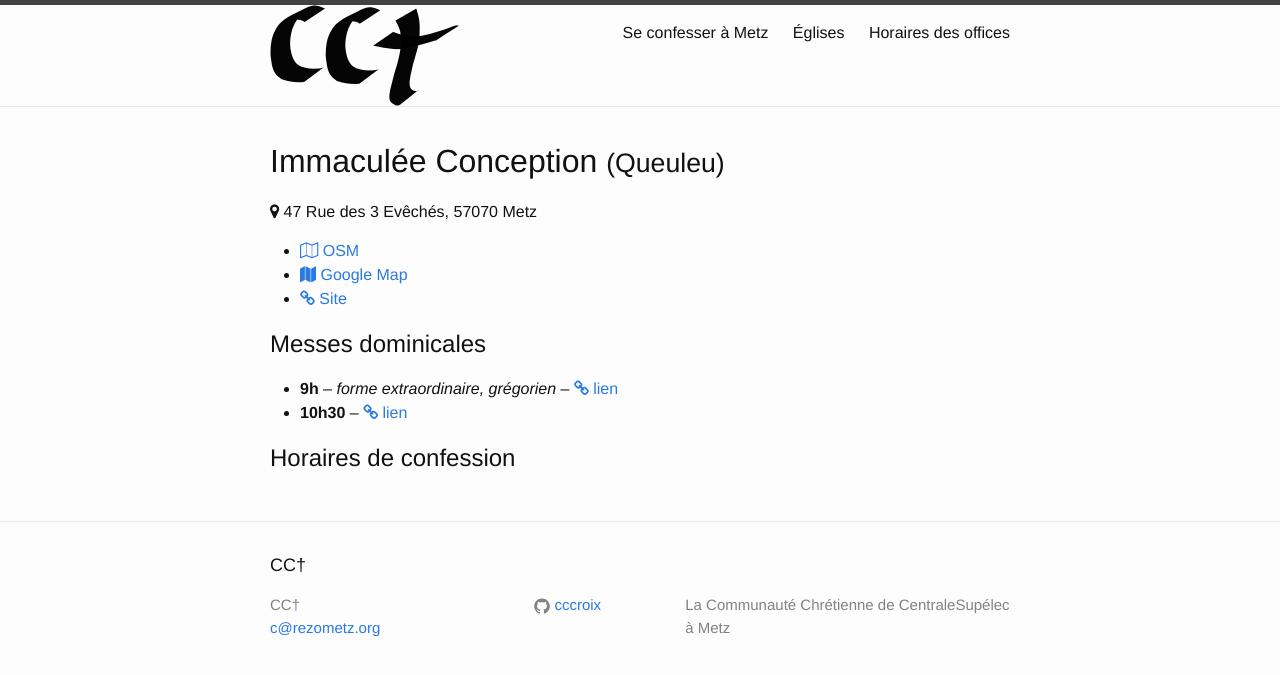
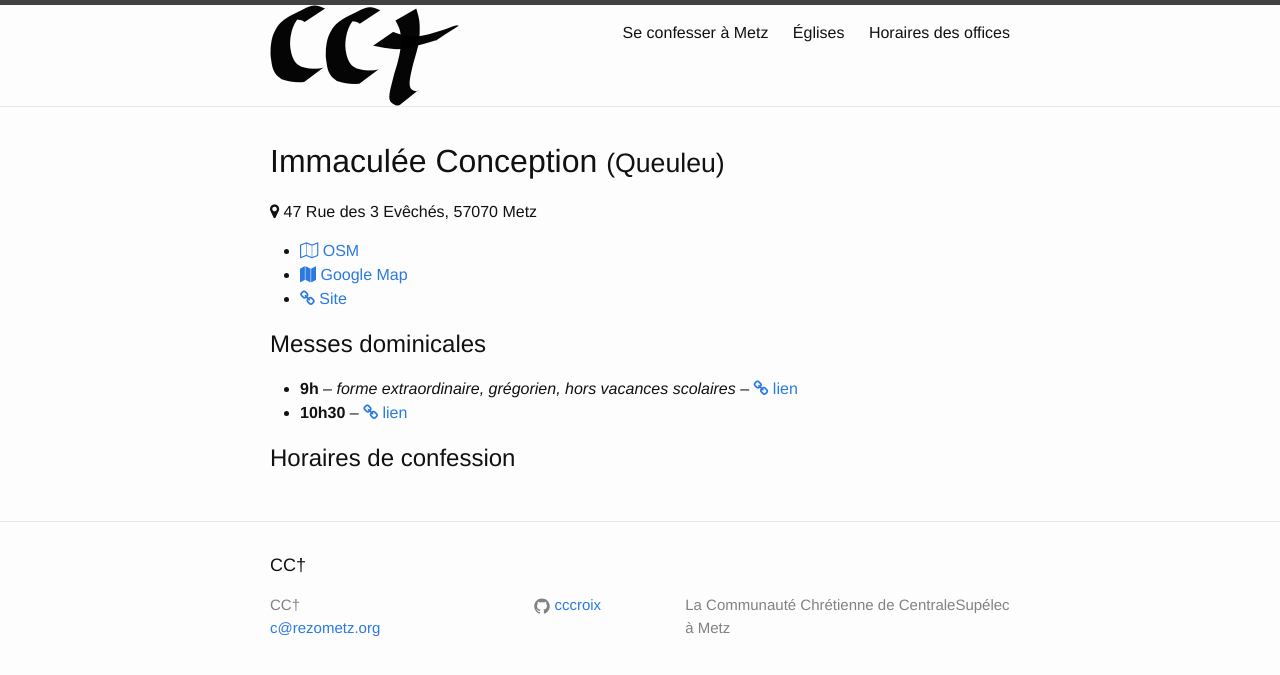
Before and after one commit to cccroix/cccroix.github.io, a Jekyll site: the page built from _eglises/immaculee.md, in a window 1280 px wide. Shown: the top 675 px of the page. Built offline with Jekyll 4.4.1, drawn with Linux system fonts in a browser that asks for light colours; nearby versions of some CDN libraries.

Commit message:
adds a "remarque"

```diff
--- a/_data/messes_dimanche.yaml
+++ b/_data/messes_dimanche.yaml
@@ -7,7 +7,7 @@
 
 - eglise: immaculee
   horaire: 9h
-  remarque: forme extraordinaire, grégorien
+  remarque: forme extraordinaire, grégorien, hors vacances scolaires
   site: http://motuproprio-metz.e-monsite.com/
 
 - eglise: immaculee
```
